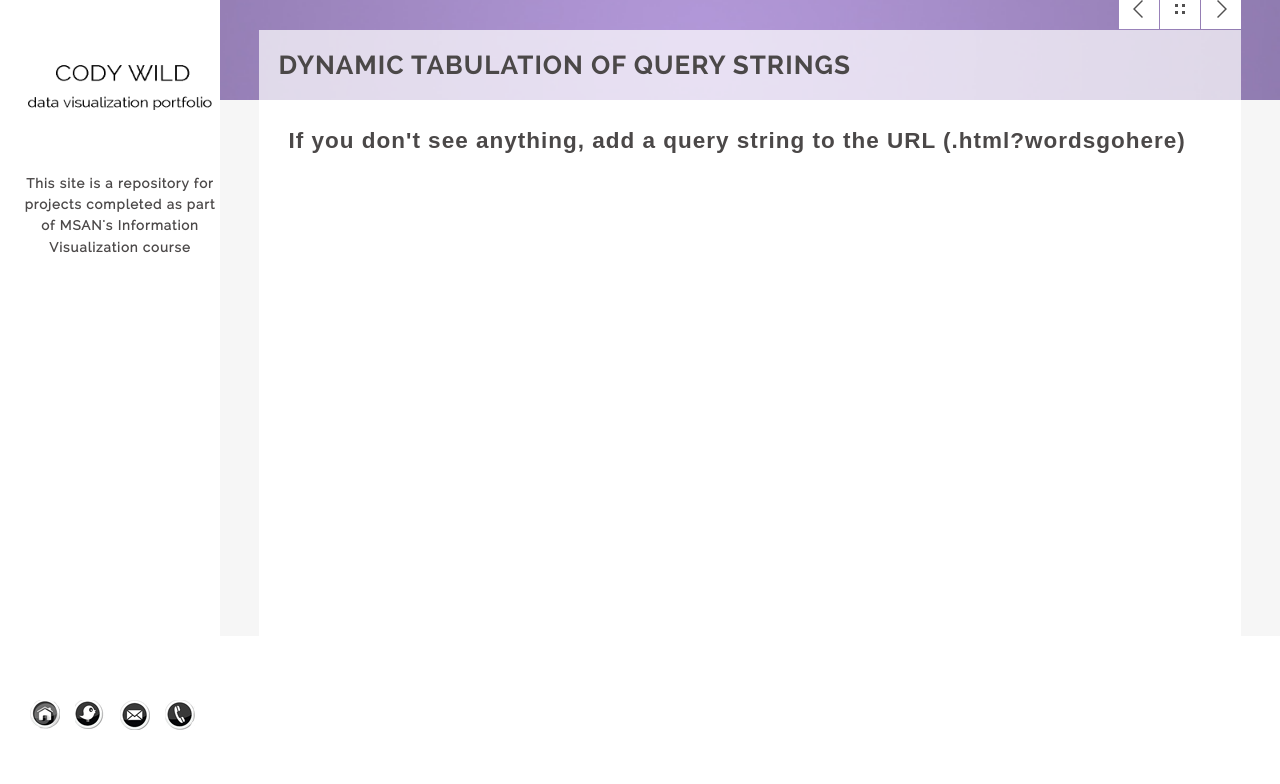
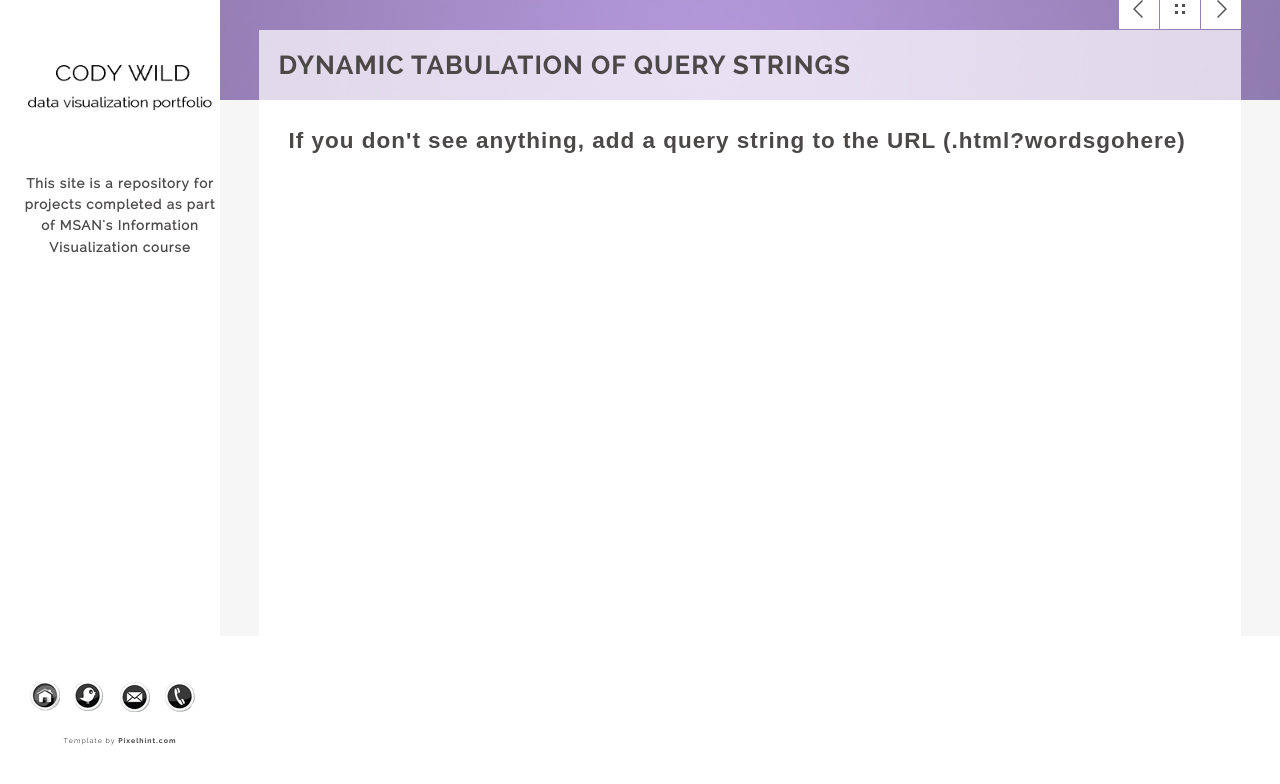
Before and after one commit to decodyng/data-viz-portfolio, a plain HTML site: page hw1.html in a window 1280 px wide. Drawn offline with Linux system fonts and the light colour scheme.

Commit message:
draft 1.6

```diff
--- a/hw1.html
+++ b/hw1.html
@@ -64,7 +64,7 @@
 
 			<div class="rights">
 				<!--<p>Copyright © 2014 magnetic.</p>-->
-				<!--<p>Template by <a href="">Pixelhint.com</a></p>-->
+				<p style="font-size:7px; text-align:center;">Template by <a href="">Pixelhint.com</a></p>
 			</div><!-- end rights -->
 		</div ><!-- end footer -->
 	</header><!-- end header -->
```
Also changed, not shown: index.html (+1 -1 lines).
